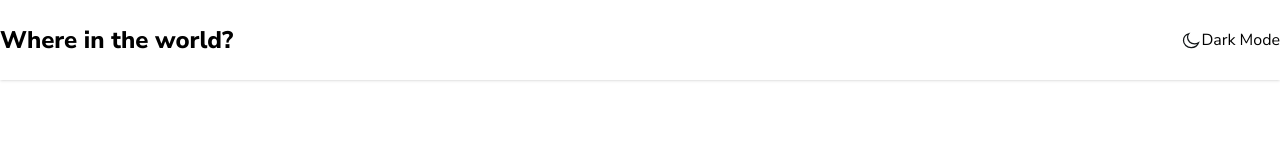
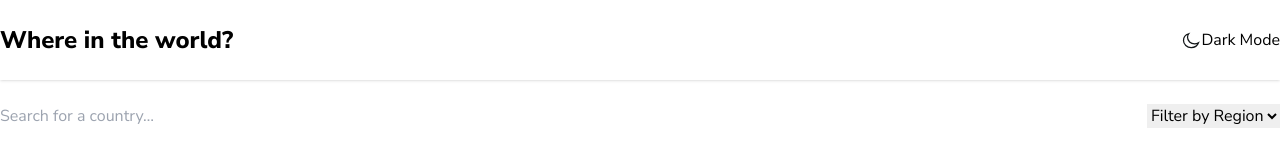
Before and after one commit to hojiakbarberdiyev/26-homework, a website: page index.html in a window 1280 px wide. Drawn offline with Linux system fonts and the light colour scheme.

Commit message:
Intro done

```diff
--- a/index.html
+++ b/index.html
@@ -12,7 +12,7 @@
 <body>
 
   <!-- HEADRE START -->
-  <header class="py-6 shadow dark:bg-[#2B3844] transition-colors">
+  <header class="py-6 px-4 shadow dark:bg-[#2B3844] transition-colors">
     <div class="container mx-auto">
       <div class="flex items-center justify-between">
         <a class="text-2xl font-extrabold dark:text-white" href="index.html">
@@ -28,6 +28,29 @@
   </header>
   <!-- HEADRE END -->
 
+  <!-- MAIN START -->
+  <main class="bg-[#fafafa] dark:bg-[#202C36] transition-colors px-4">
+    <!-- INTRO START -->
+    <section class="intro py-6 md:py-12">
+      <div class="container mx-auto">
+        <div class="flex items-center justify-between flex-wrap">
+          <input class="w-full max-w-[480px] py-4 px-6 shadow-sm rounded-md dark:bg-[#2B3844] dark:placeholder:text-white mb-10 md:mb-0" aria-label="Search for a country…" type="search" name="search" placeholder="Search for a country…">
+
+          <select class="bg-white text-[#111517] w-full max-w-[200px] py-4 ps-16 shadow-sm rounded-md dark:bg-[#2B3844] dark:text-white" name="region">
+            <option disabled selected hidden>Filter by Region</option>
+            <option value="Africa">Africa</option>
+            <option value="America">America</option>
+            <option value="Asia">Asia</option>
+            <option value="Europe">Europe</option>
+            <option value="Oceania">Oceania</option>
+          </select>
+        </div>
+      </div>
+    </section>
+    <!-- INTRO END -->
+  </main>
+  <!-- MAIN END -->
+
   <script src="./js/spaghetti.js"></script>
 </body>
 </html>
```
